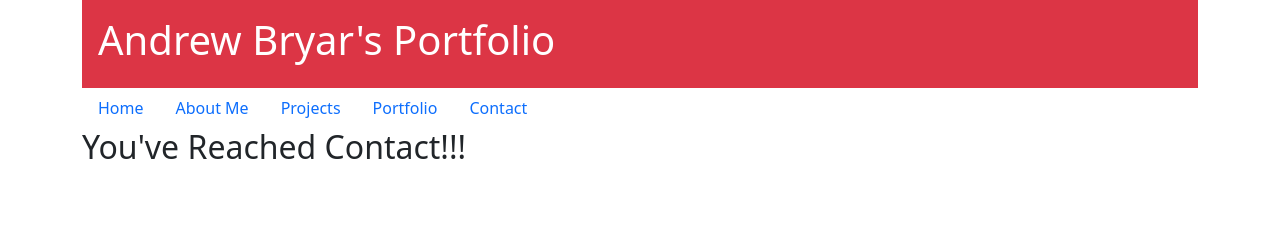
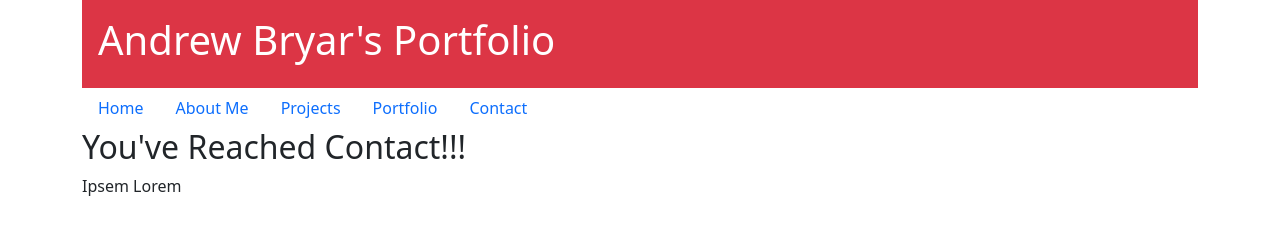
Before and after one commit to DrewBryar/DrewBryar, a plain HTML site: page contact.html in a window 1280 px wide. Drawn offline with nearby package versions, Linux system fonts and the light colour scheme.

Commit message:
Added ipsem lorem to contacts

```diff
--- a/contact.html
+++ b/contact.html
@@ -21,6 +21,7 @@
         </nav>
         <div>
             <h2>You've Reached Contact!!!</h2>
+            <p>Ipsem Lorem</p>
 
         </div>
     </div>
```
